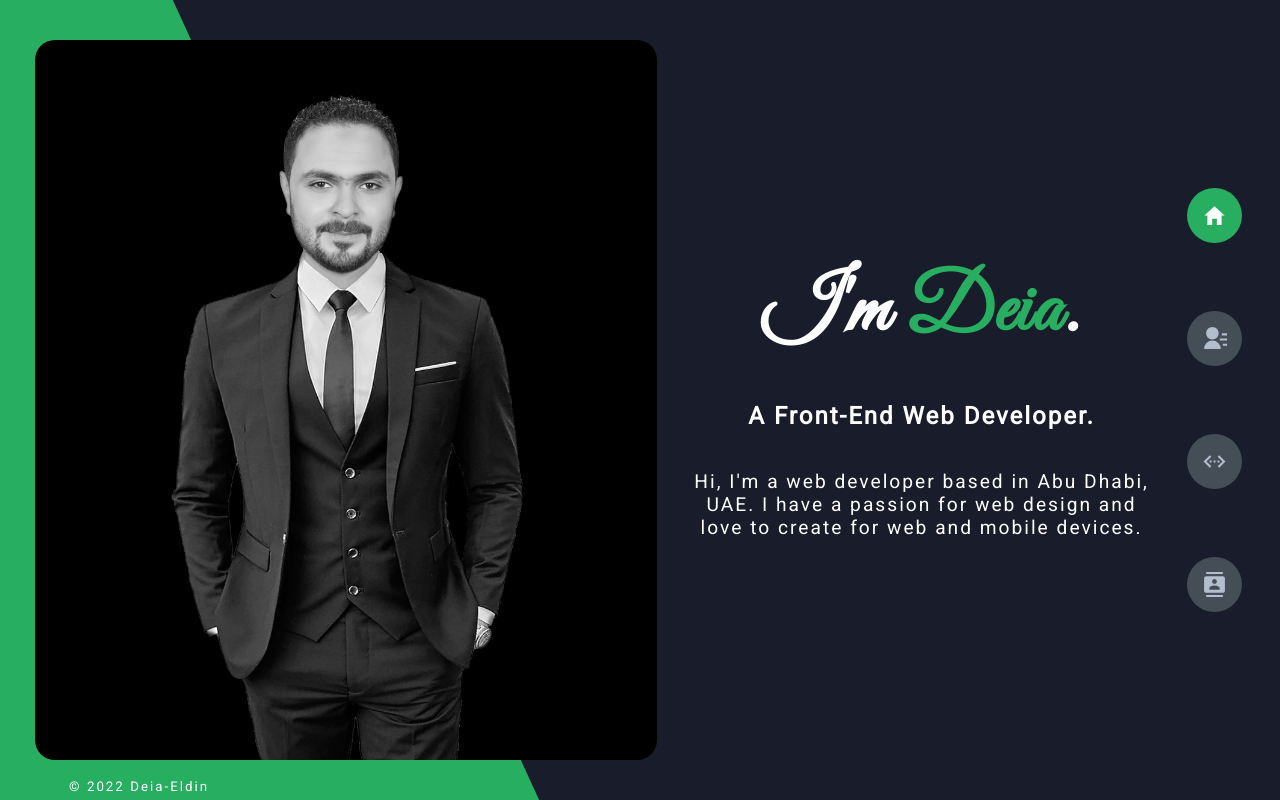
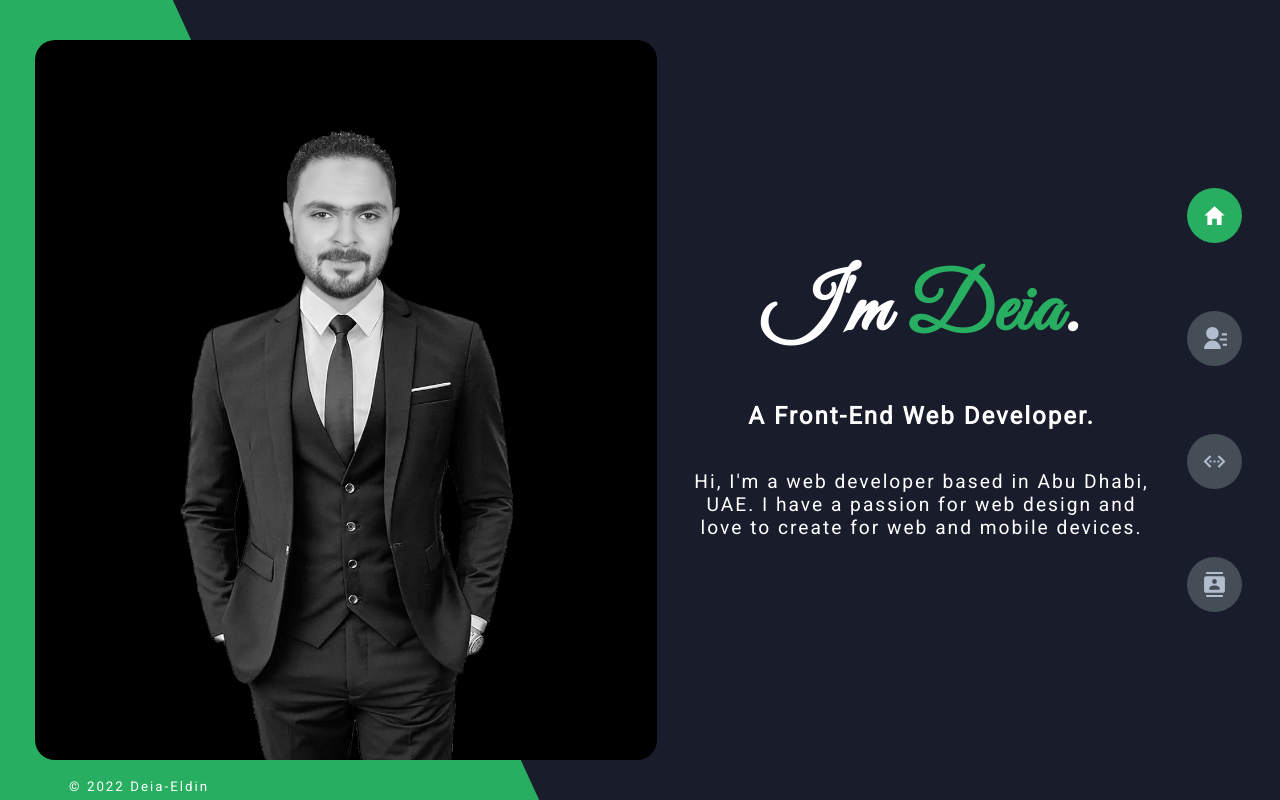
Before and after one commit to DeiaHamad/Project-5-Portfolio-Version-1, a React (Create React App) app: page / in a window 1280 px wide. Built offline with nearby package versions, Linux system fonts and the light colour scheme.

Commit message:
deploying my portfolio

```diff
--- a/src/sass/App.css
+++ b/src/sass/App.css
@@ -55,7 +55,7 @@
 }
 
 .home .left-home .img-container img {
-  max-height: 95%;
+  max-height: 90%;
   max-width: 95%;
   -o-object-fit: cover;
      object-fit: cover;
--- a/src/sass/_home.scss
+++ b/src/sass/_home.scss
@@ -30,7 +30,7 @@
       border-radius: 20px;
 
       img {
-        max-height: 95%;
+        max-height: 90%;
         max-width: 95%;
         object-fit: cover;
         transition: var(--transition);
```
